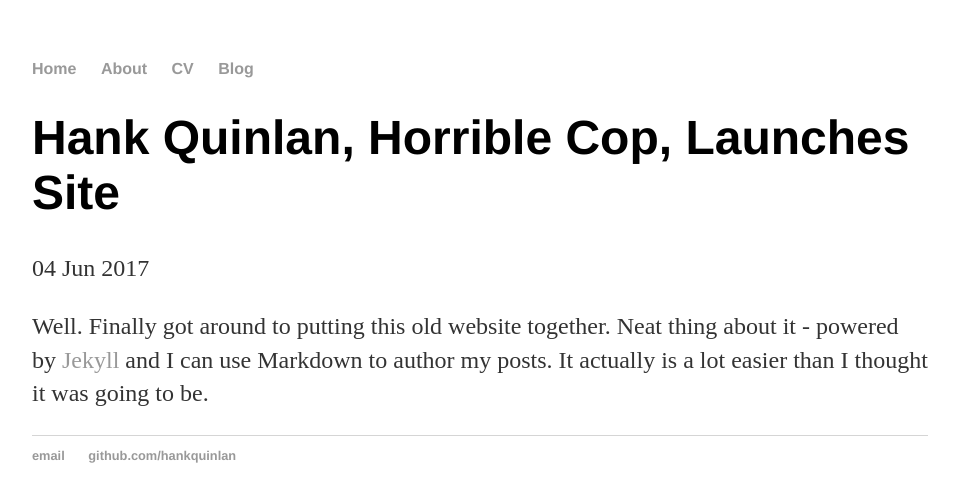
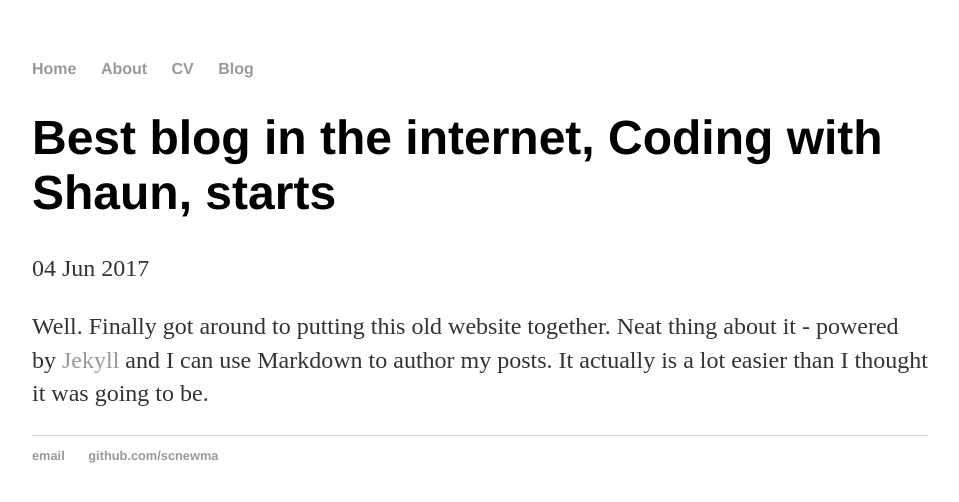
Before and after one commit to scnewma/scnewma.github.io, a Jekyll site: the page built from _posts/2017-06-04-site-launched.md, in a window 1280 px wide. Shown: the top 502 px of the page, without its empty margins (160-1119 px from the left). Built offline with Jekyll 4.4.1, drawn with Linux system fonts in a browser that asks for light colours.

Commit message:
update site

```diff
--- a/_layouts/default.html
+++ b/_layouts/default.html
@@ -21,8 +21,8 @@
 			</div><!-- /.container -->
 			<footer>
 	    		<ul>
-	        		<li><a href="mailto:hankquinlanhub@gmail.com">email</a></li>
-	        		<li><a href="https://github.com/hankquinlan">github.com/hankquinlan</a></li>
+	        		<li><a href="mailto:shaun@codingwithshaun.com">email</a></li>
+	        		<li><a href="https://github.com/scnewma">github.com/scnewma</a></li>
 				</ul>
 			</footer>
 		</body>
--- a/_posts/2017-06-04-site-launched.md
+++ b/_posts/2017-06-04-site-launched.md
@@ -1,6 +1,6 @@
 ---
 layout: post
-title: "Hank Quinlan, Horrible Cop, Launches Site"
+title: "Best blog in the internet, Coding with Shaun, starts"
 date: 2017-06-04
 ---
 
--- a/index.html
+++ b/index.html
@@ -1,8 +1,8 @@
 ---
 layout: default
-title: Hank Quinlan, Horrible Cop
+title: Coding with Shaun
 ---
 <div class="blurb">
-	<h1>Hi there, I'm Hank Quinlan!</h1>
-	<p>I'm best known as the horrible cop from <em>A Touch of Evil</em> Don't trust me. <a href="/about">Read more about my life...</a></p>
+	<h1>Coding with Shaun</h1>
+	<p>The best coding blog on the internet.</p>
 </div><!-- /.blurb -->
```
